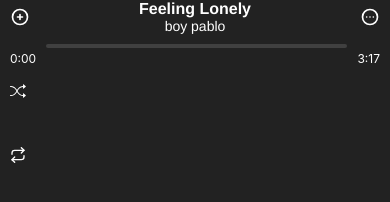
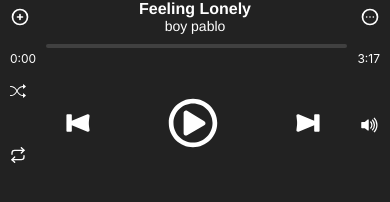
Before and after one commit to Zakintaliban/spotify-one-song, a React (Create React App) app: page / in a window 390 px wide. Shown: the part 350-552 px from the top of the page. Built offline with nearby package versions, Linux system fonts and the light colour scheme.

Commit message:
done, for mobile version

```diff
--- a/src/components/Control/Control.js
+++ b/src/components/Control/Control.js
@@ -1,7 +1,9 @@
 import React from "react";
 import "./Control.css";
-import { BsShuffle } from "react-icons/bs";
+import { BsShuffle, BsFillVolumeUpFill } from "react-icons/bs";
 import { FiRepeat } from "react-icons/fi";
+import { FaRegPlayCircle } from "react-icons/fa";
+import { GiNextButton, GiPreviousButton } from "react-icons/gi";
 const Control = () => {
   return (
     <div className="controller">
@@ -13,8 +15,20 @@
           <FiRepeat className="repeat__svg" color="white" />
         </div>
       </div>
-      <div className="control"></div>
-      <div className="volume"></div>
+      <div className="control">
+        <div className="prev">
+          <GiPreviousButton className="prev__svg" color="white" />
+        </div>
+        <div className="play">
+          <FaRegPlayCircle className="play__svg" color="white" />
+        </div>
+        <div className="next">
+          <GiNextButton className="next__svg" color="white" />
+        </div>
+      </div>
+      <div className="vol">
+        <BsFillVolumeUpFill className="vol__svg" color="white" />
+      </div>
     </div>
   );
 };
```
